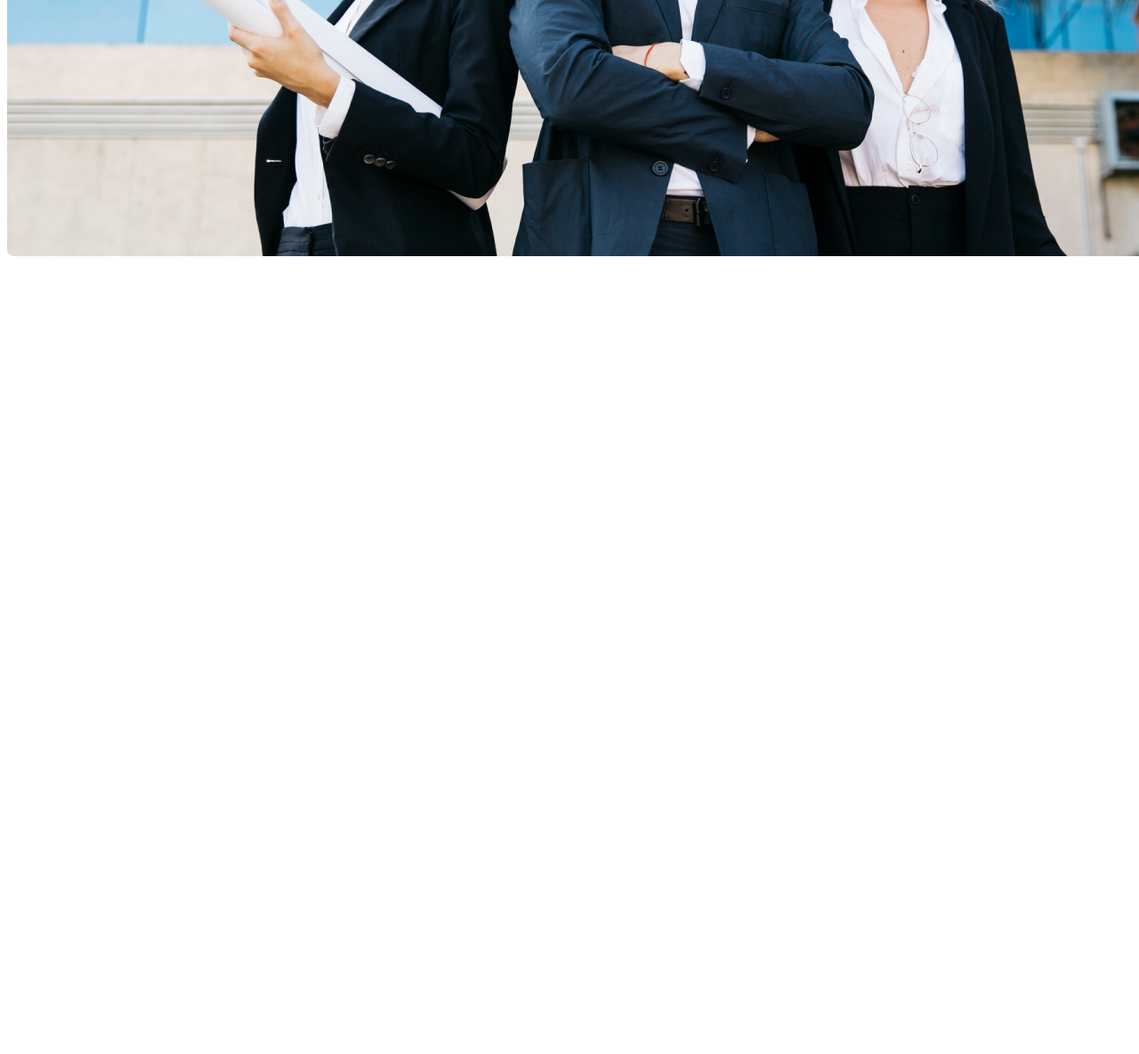
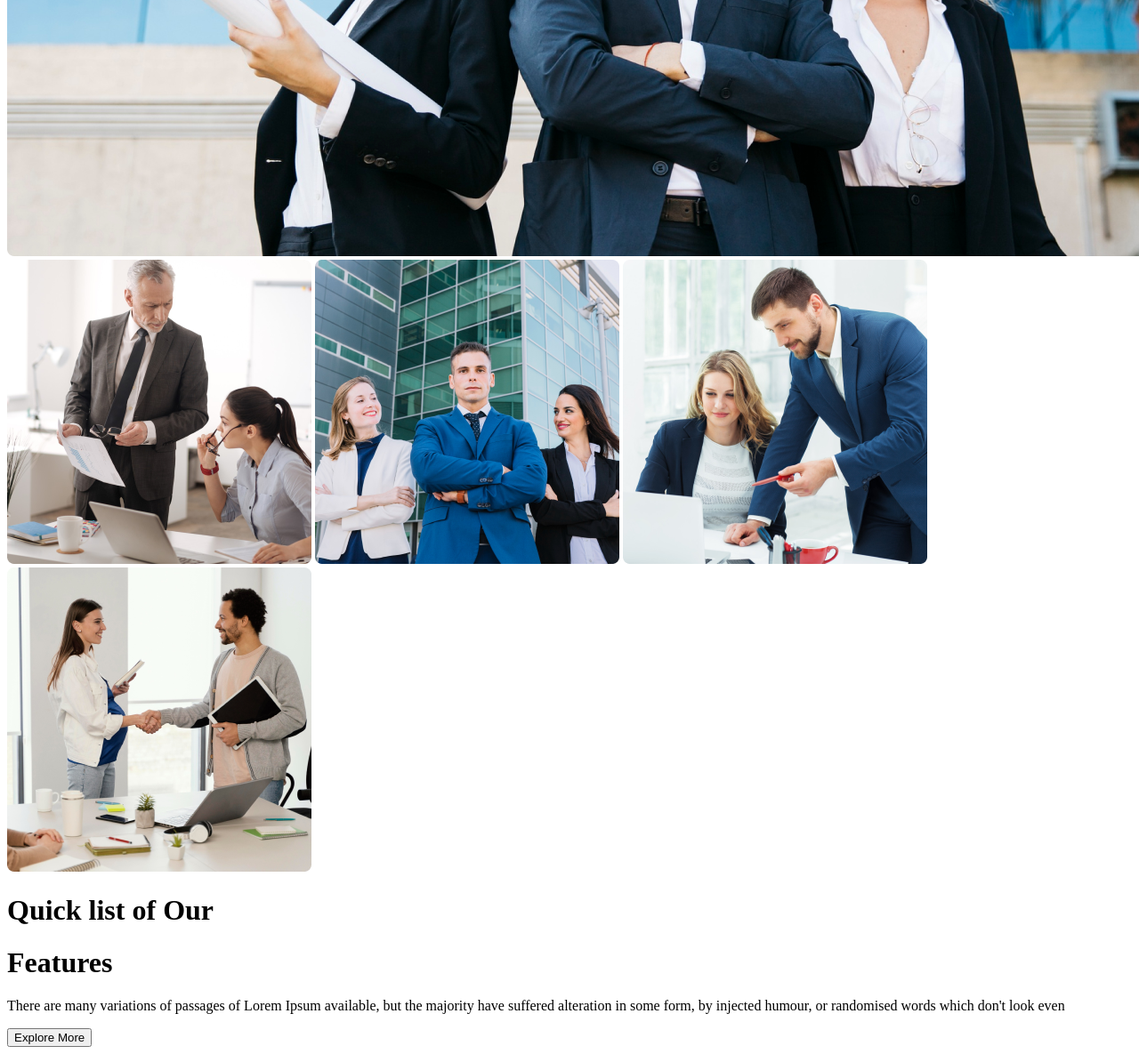
Before and after one commit to Sumaiyakhan322/my-css-and-html-project, a plain HTML site: page index.html in a window 1280 px wide. Shown: the part 716-1901 px from the top of the page at 89% size. Before the commit the page ends 1016 px from the top, so only its background shows below. Drawn offline with Linux system fonts and the light colour scheme.

Commit message:
added 2nd section feature

```diff
--- a/index.html
+++ b/index.html
@@ -31,6 +31,23 @@
             <img src="/img/banner.png" alt="" class="banner">
 
     </header>
+    <main>
+        <div class="container2">
+            <div class="img-section">
+                <img src="/img/team1.png" alt="">
+                <img src="/img/team2.png" alt="">
+                <img src="/img/team3.png" alt="">
+                <img src="/img/team4.png" alt="">
+            </div>
+            <div class="features">
+                <h1>Quick list of Our</h1>
+                <h1 class="design">Features</h1>
+                <p>There are many variations of passages of Lorem Ipsum available, but the majority have suffered alteration in some form, by injected humour, or randomised words which don't look even</p>
+                <div class="btn2"><button>Explore More</button></div>
+
+            </div>
+        </div>
+    </main>
 
 </body>
 </html>
```
